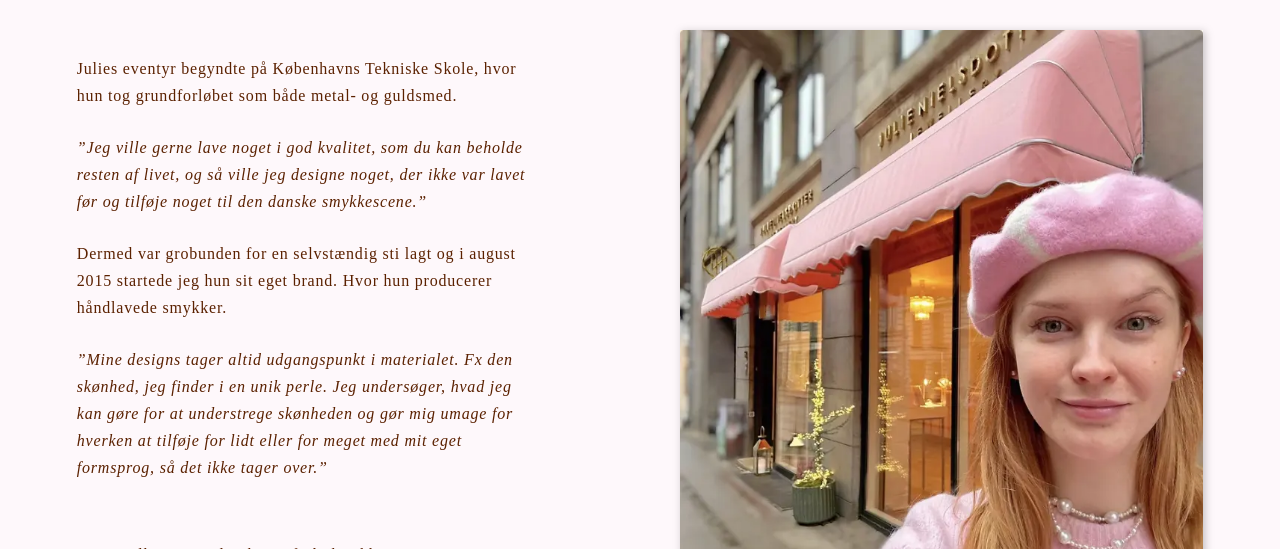
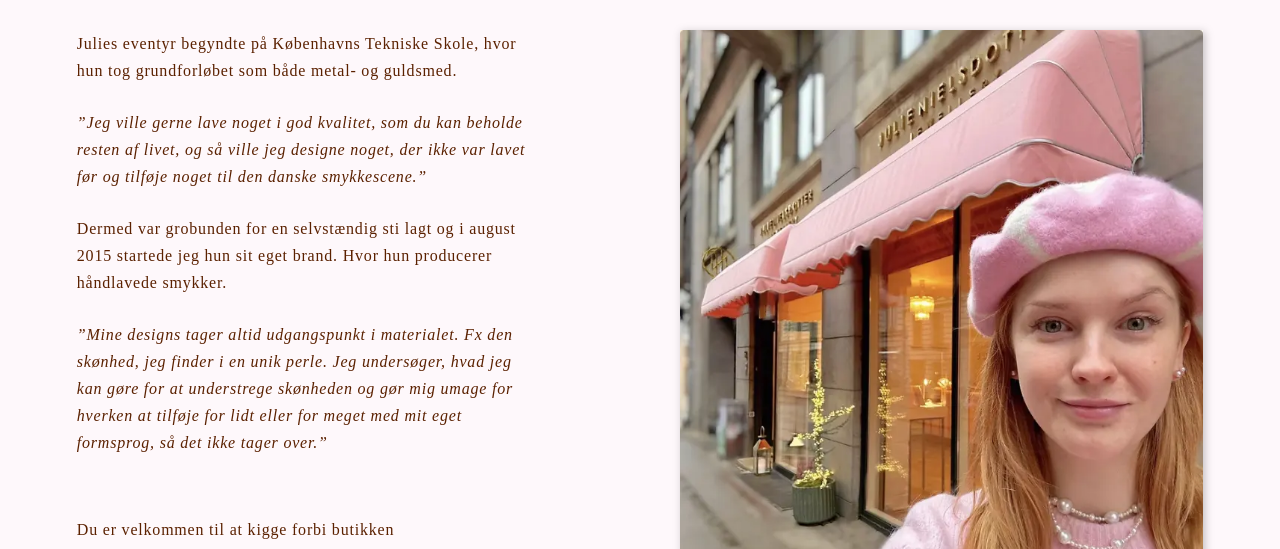
Before and after one commit to jako500n/3.-semesterseksamen, a website built with Vite: page src/om_julie.html in a window 1280 px wide. Shown: the part 251-800 px from the top of the page. Built offline with nearby package versions, Linux system fonts and the light colour scheme; a web font is replaced by a local one.

Commit message:
tekst alignet med billede på om julie

```diff
--- a/src/om_julie.html
+++ b/src/om_julie.html
@@ -124,7 +124,7 @@
         </h1>
         <div class="grid lg:grid-cols-2 lg:gap-20">
           <div>
-            <p class="py-medium">
+            <p class="pb-medium">
               Julies eventyr begyndte på Københavns Tekniske Skole, hvor hun tog
               grundforløbet som både metal- og guldsmed.
             </p>
```
